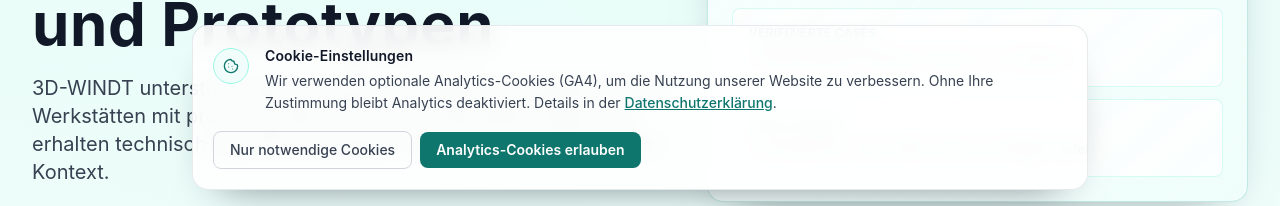
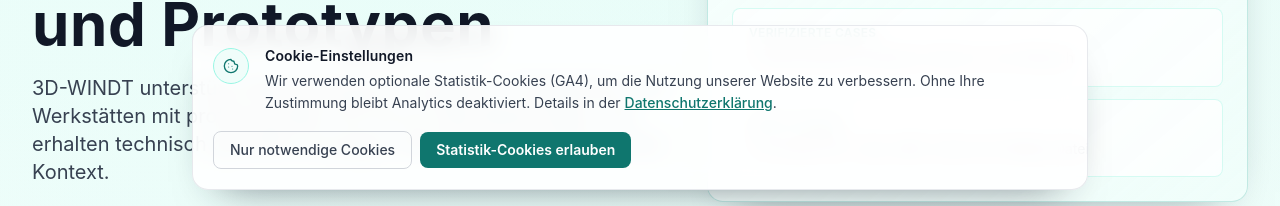
Before and after one commit to MeltPine/Website-3D-WINDT, a React (Vite) app: page / in a window 1280 px wide. Shown: the part 594-800 px from the top of the page. Built offline with nearby package versions, Linux system fonts and the light colour scheme; no server answers.

Commit message:
Adjust consent wording to Statistik-Cookies

```diff
--- a/src/components/ConsentBanner.tsx
+++ b/src/components/ConsentBanner.tsx
@@ -33,7 +33,7 @@ export default function ConsentBanner() {
   }
 
   const statusLabel =
-    consentState === 'granted' ? 'Analytics-Cookies sind aktiviert' : 'Nur notwendige Cookies sind aktiv';
+    consentState === 'granted' ? 'Statistik-Cookies sind aktiviert' : 'Nur notwendige Cookies sind aktiv';
 
   return (
     <div className="consent-banner fixed inset-x-0 bottom-0 z-[70] px-3 pb-3 sm:px-4 sm:pb-4">
@@ -47,7 +47,7 @@ export default function ConsentBanner() {
               <div>
                 <h2 className="text-sm font-semibold text-gray-900 dark:text-slate-100">Cookie-Einstellungen</h2>
                 <p className="mt-1 text-sm leading-relaxed text-gray-700 dark:text-slate-300">
-                  Wir verwenden optionale Analytics-Cookies (GA4), um die Nutzung unserer Website zu verbessern.
+                  Wir verwenden optionale Statistik-Cookies (GA4), um die Nutzung unserer Website zu verbessern.
                   Ohne Ihre Zustimmung bleibt Analytics deaktiviert. Details in der{' '}
                   <Link to="/datenschutz/" className="font-medium text-primary-700 underline hover:text-primary-800">
                     Datenschutzerklärung
@@ -81,7 +81,7 @@ export default function ConsentBanner() {
                 onClick={() => applyChoice(true)}
                 className="px-4 py-2 rounded-lg bg-primary-700 text-white text-sm font-semibold hover:bg-primary-800 transition-colors"
               >
-                Analytics-Cookies erlauben
+                Statistik-Cookies erlauben
               </button>
             </div>
             {consentState !== 'unset' && (
```
